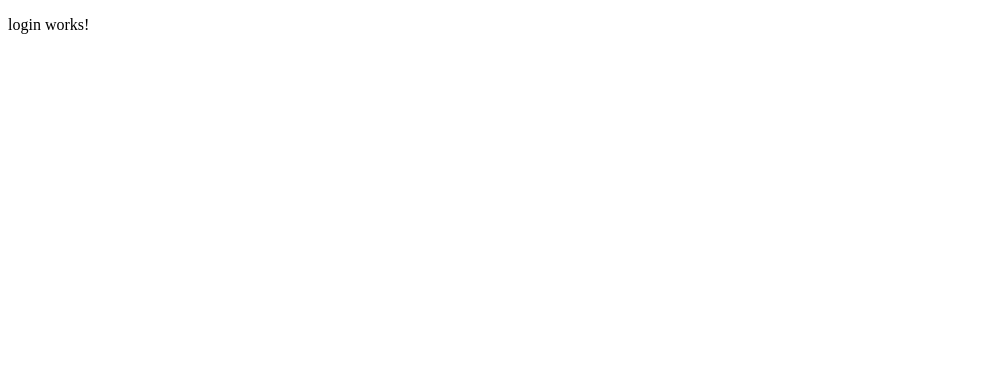
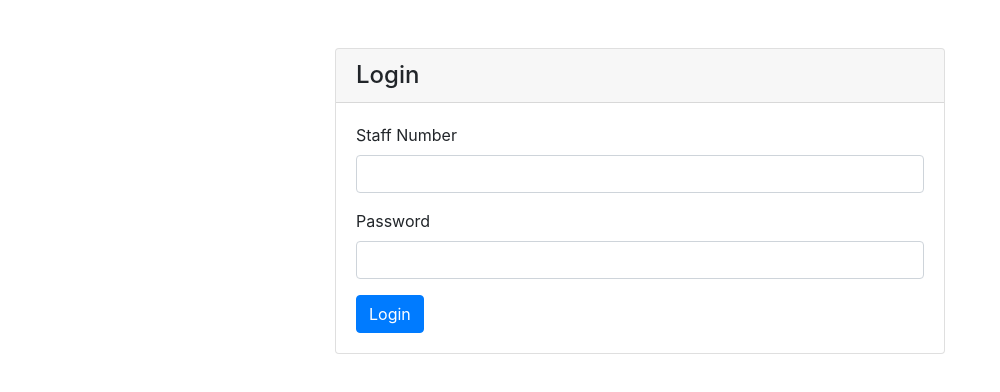
Before and after one commit to NomfundoNdala/GradingAplication, an Angular app in the folder gradApplication/: page / in a window 1280 px wide. Shown: the top 392 px of the page, without its empty margins (0-1000 px from the left). Built offline with nearby package versions, Linux system fonts and the light colour scheme.

Commit message:
login added

```diff
--- a/gradApplication/src/app/Components/login/login.component.html
+++ b/gradApplication/src/app/Components/login/login.component.html
@@ -1 +1,29 @@
-<p>login works!</p>
+
+﻿<div class="col-md-6 offset-md-3 mt-5">
+    <div class="card">
+        <h4 class="card-header">Login</h4>
+        <div class="card-body">
+            <form [formGroup]="loginForm" (ngSubmit)="onSubmit()">
+                <div class="form-group">
+                    <label for="username">Staff Number</label>
+                    <input type="text" formControlName="username" class="form-control" [ngClass]="{ 'is-invalid': submitted && f.username.errors }" />
+                    <div *ngIf="submitted && f.username.errors" class="invalid-feedback">
+                        <div *ngIf="f.username.errors.required"> Staff number is required</div>
+                    </div>
+                </div>
+                <div class="form-group">
+                    <label for="password">Password</label>
+                    <input type="password" formControlName="password" class="form-control" [ngClass]="{ 'is-invalid': submitted && f.password.errors }" />
+                    <div *ngIf="submitted && f.password.errors" class="invalid-feedback">
+                        <div *ngIf="f.password.errors.required">Password is required</div>
+                    </div>
+                </div>
+                <button [disabled]="loading" class="btn btn-primary">
+                    <span *ngIf="loading" class="spinner-border spinner-border-sm mr-1"></span>
+                    Login
+                </button>
+                <div *ngIf="error" class="alert alert-danger mt-3 mb-0">{{error}}</div>
+            </form>
+        </div>
+    </div>
+</div>
--- a/gradApplication/src/app/Components/login/login.component.scss
+++ b/gradApplication/src/app/Components/login/login.component.scss
@@ -0,0 +1,5 @@
+.mainContainter{
+    width: 100%;
+    height: 100%;
+    background-color: red;
+}
--- a/gradApplication/src/app/Components/login/login.component.ts
+++ b/gradApplication/src/app/Components/login/login.component.ts
@@ -1,4 +1,8 @@
-import { Component, OnInit } from '@angular/core';
+
+﻿import { Component, OnInit } from '@angular/core';
+import { Router, ActivatedRoute } from '@angular/router';
+import { FormBuilder, FormGroup, Validators } from '@angular/forms';
+import { first } from 'rxjs/operators';
 
 @Component({
   selector: 'app-login',
@@ -7,9 +11,55 @@
 })
 export class LoginComponent implements OnInit {
 
-  constructor() { }
+  loginForm!: FormGroup;
+  loading = false;
+  submitted = false;
+  returnUrl!: string;
+  error = '';
+
+  constructor(
+    private formBuilder: FormBuilder,
+    private route: ActivatedRoute,
+    private router: Router,
+    //private authenticationService: AuthenticationService
+) {
+    // redirect to home if already logged in
+    // if (this.authenticationService.currentUserValue) {
+    //     this.router.navigate(['/']);
+    // }
+}
 
   ngOnInit() {
+    this.loginForm = this.formBuilder.group({
+      username: ['', Validators.required],
+      password: ['', Validators.required]
+  });
+
+  // get return url from route parameters or default to '/'
+  this.returnUrl = this.route.snapshot.queryParams['returnUrl'] || '/';
+  }
+
+  get f() { return this.loginForm.controls; }
+
+  onSubmit() {
+      this.submitted = true;
+
+      // stop here if form is invalid
+      if (this.loginForm.invalid) {
+          return;
+      }
+
+      this.loading = true;
+      // this.authenticationService.login(this.f.username.value, this.f.password.value)
+      //     .pipe(first())
+      //     .subscribe(
+      //         data => {
+      //             this.router.navigate([this.returnUrl]);
+      //         },
+      //         error => {
+      //             this.error = error;
+      //             this.loading = false;
+      //         });
   }
 
 }
--- a/gradApplication/src/app/app.module.ts
+++ b/gradApplication/src/app/app.module.ts
@@ -5,7 +5,7 @@
 import { AppComponent } from './app.component';
 import { LoginComponent } from './Components/login/login.component';
 import { RegisterComponent } from './Components/register/register.component';
-
+import { ReactiveFormsModule } from '@angular/forms';
 @NgModule({
   declarations: [
     AppComponent,
@@ -14,7 +14,8 @@
   ],
   imports: [
     BrowserModule,
-    AppRoutingModule
+    AppRoutingModule,
+    ReactiveFormsModule
   ],
   providers: [],
   bootstrap: [AppComponent]
--- a/gradApplication/src/index.html
+++ b/gradApplication/src/index.html
@@ -6,6 +6,7 @@
   <base href="/">
   <meta name="viewport" content="width=device-width, initial-scale=1">
   <link rel="icon" type="image/x-icon" href="favicon.ico">
+  <link href="//netdna.bootstrapcdn.com/bootstrap/4.3.1/css/bootstrap.min.css" rel="stylesheet" />
 </head>
 <body>
   <app-root></app-root>
```
